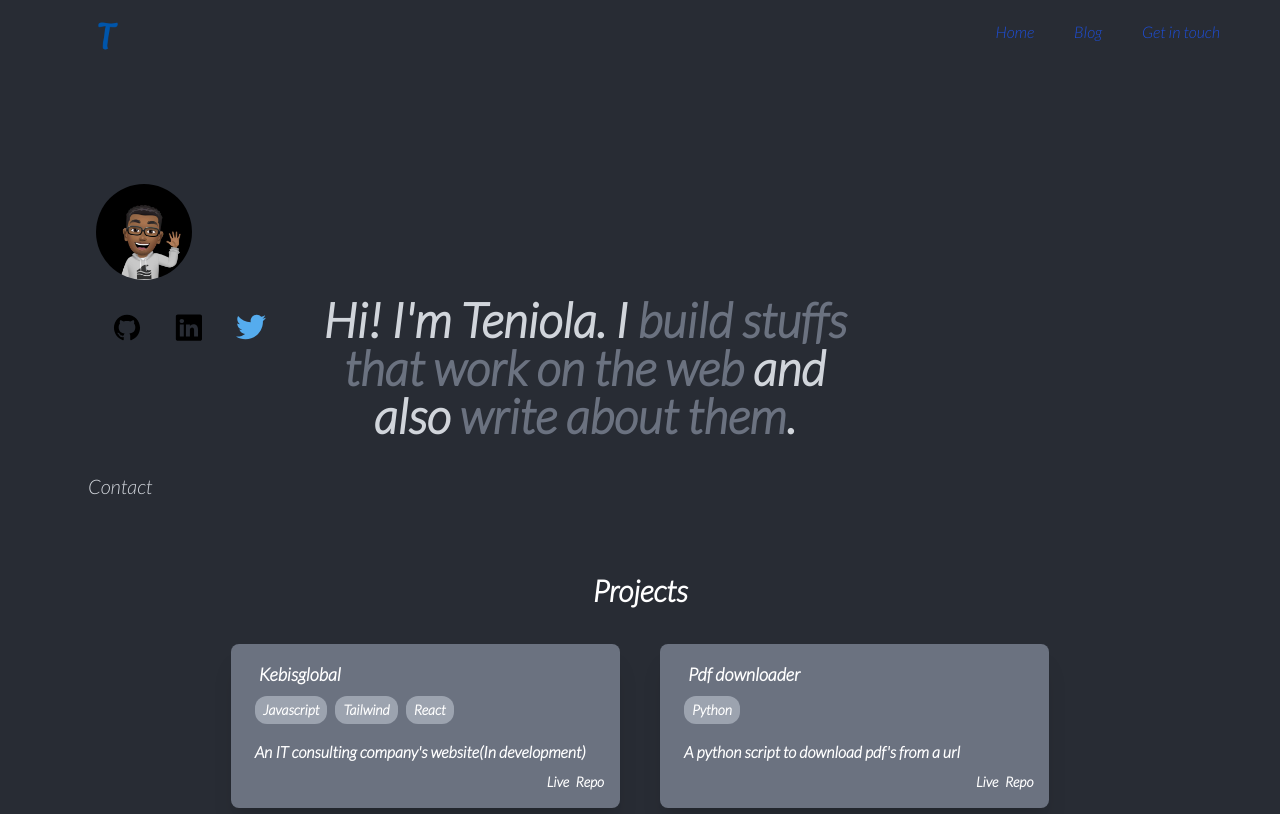
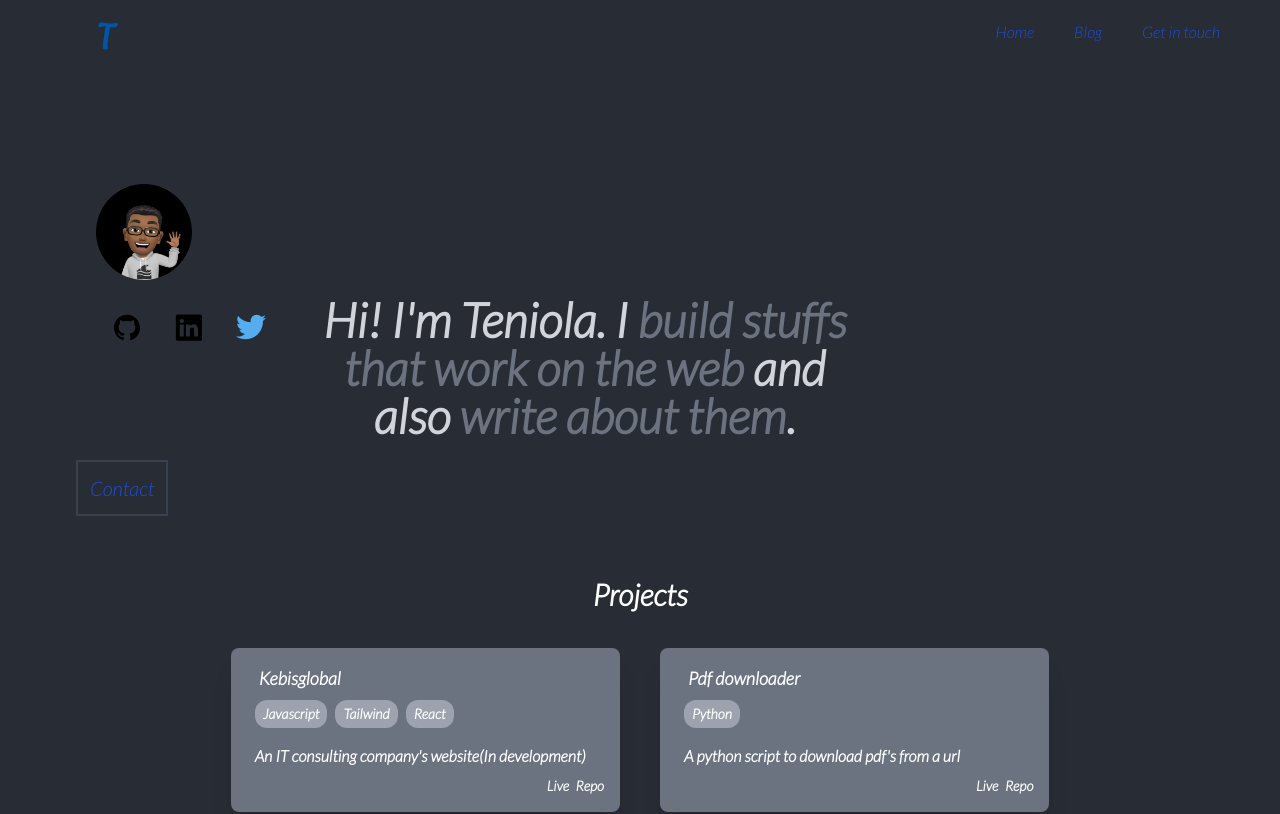
Before and after one commit to devteni/portfolio-website, a React (Create React App) app: page / in a window 1280 px wide. Shown: the top 814 px of the page. Built offline with nearby package versions, Linux system fonts and the light colour scheme.

Commit message:
modified the contact link

```diff
--- a/src/components/Site.js
+++ b/src/components/Site.js
@@ -39,8 +39,8 @@ function Site() {
           <p className="text-3xl font-bold lg:text-5xl lg:w-3/5">Hi! I'm Teniola.
           I <span className="text-gray-500">build stuffs that work on the web</span> and also <span className="text-gray-500">write about them</span>.</p>
         </>
-        <p className="text-center text-xl border-solid bor border-blue-700 p-3 m-5">
-          <Link to="/contact" >
+        <p className="text-center text-xl border-solid border-2 border-gray-700 p-3 m-5 lg:hover:bg-gray-400 text-blue-700 transition duration-200">
+          <Link to="/contact">
               Contact
           </Link>
         </p>
```
